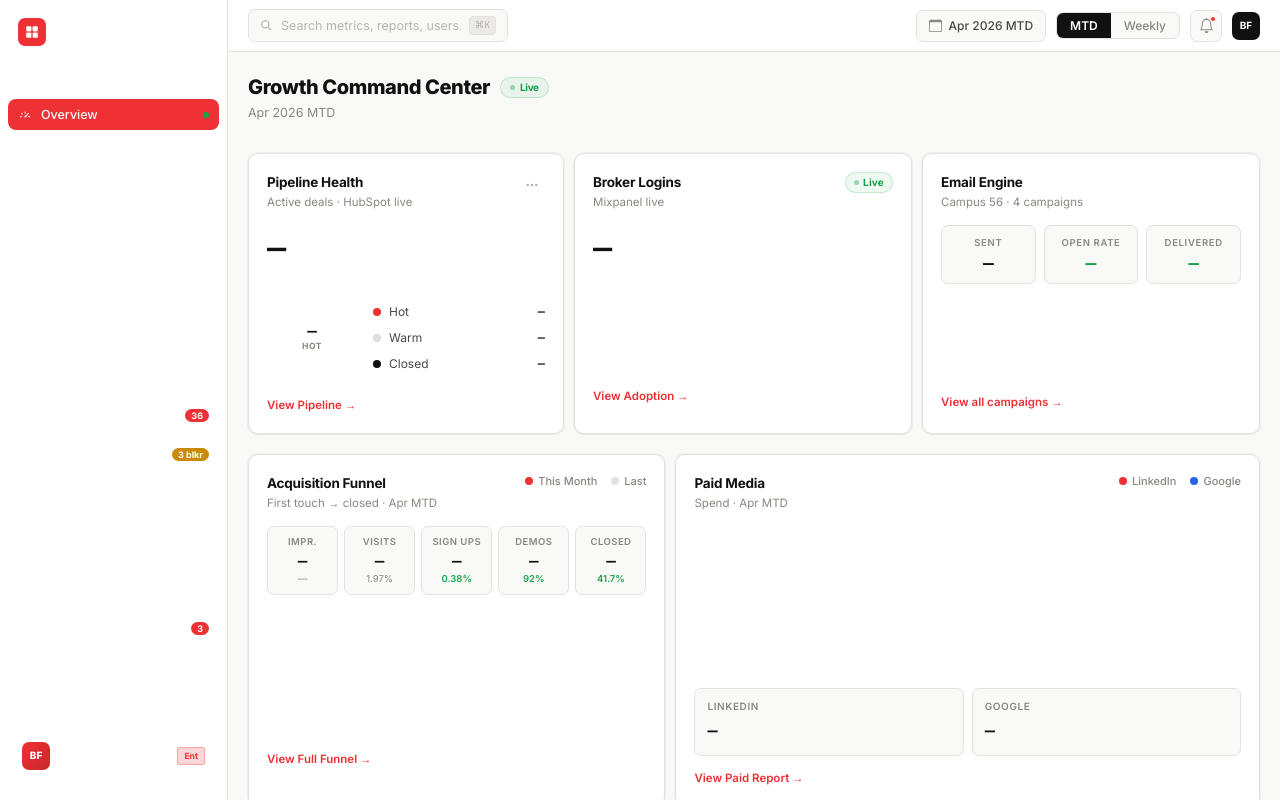
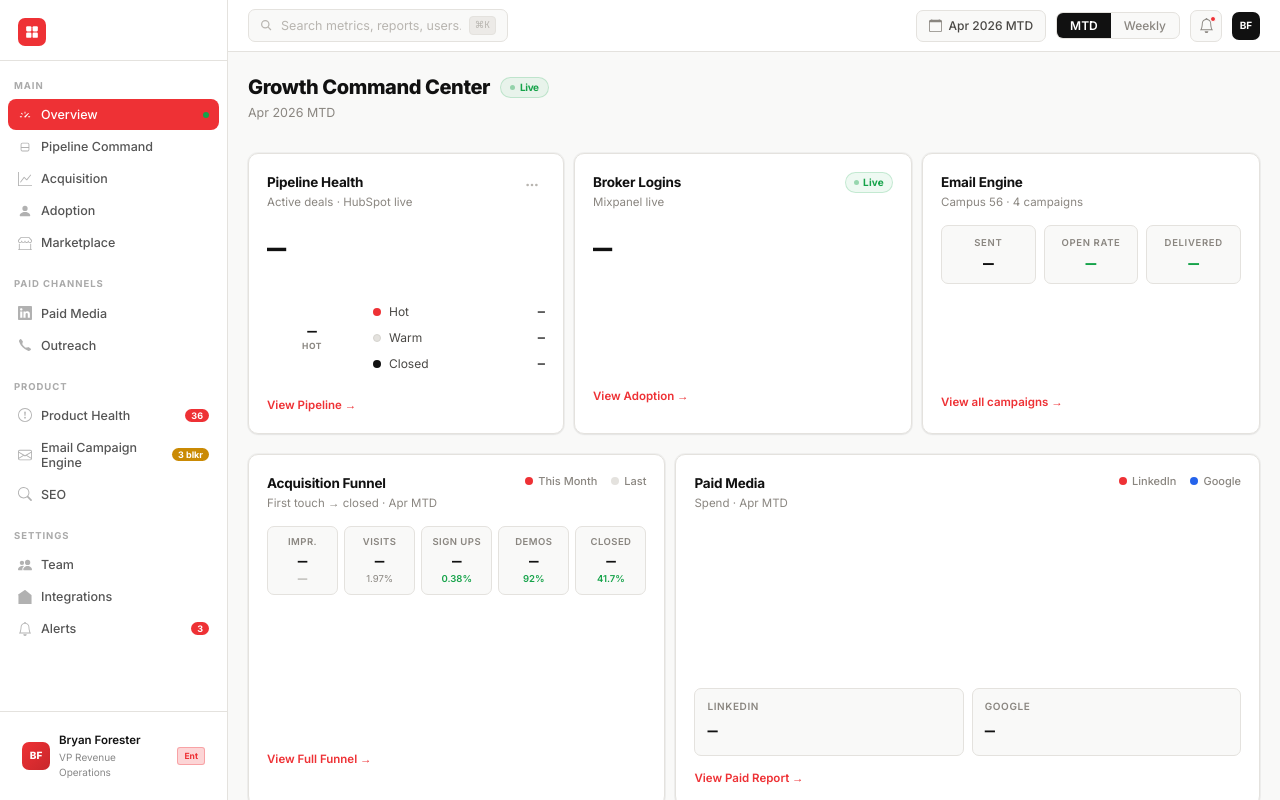
Before and after one commit to bforester-cloud/duxredashboardv2, a plain HTML site: page index.html in a window 1280 px wide. Drawn offline with nearby package versions, Linux system fonts and the light colour scheme; a script that the page names is missing.

Commit message:
Update index.html

```diff
--- a/index.html
+++ b/index.html
@@ -29,17 +29,17 @@ button{font-family:var(--ff);cursor:pointer;border:none;background:none}
 .main{flex:1;min-width:0;display:flex;flex-direction:column;overflow:hidden}
 .content-area{flex:1;overflow-y:auto}
 /* ── SIDEBAR ── */
-.sb-logo{padding:18px 18px 14px;display:flex;align-items:center;gap:10px;border-bottom:1px solid rgba(255,255,255,.06)}
+.sb-logo{padding:18px 18px 14px;display:flex;align-items:center;gap:10px;border-bottom:1px solid #e4e2de}
 .logo-mark{width:28px;height:28px;background:var(--red);border-radius:7px;display:flex;align-items:center;justify-content:center;flex-shrink:0}
 .logo-mark svg{width:14px;height:14px;fill:#fff}
 .logo-text{font-size:14px;font-weight:800;color:#fff;letter-spacing:-.3px}
-.logo-badge{font-size:9px;font-weight:700;background:rgba(255,255,255,.1);color:rgba(255,255,255,.4);padding:2px 6px;border-radius:3px;margin-left:auto;letter-spacing:.05em}
-.sb-sec{padding:18px 14px 6px;font-size:9.5px;font-weight:600;letter-spacing:.1em;color:rgba(255,255,255,.25);text-transform:uppercase}
+.logo-badge{font-size:9px;font-weight:700;background:#f3f3f1;color:#888;padding:2px 6px;border-radius:3px;margin-left:auto;letter-spacing:.05em;border:1px solid #e4e2de}
+.sb-sec{padding:18px 14px 6px;font-size:9.5px;font-weight:700;letter-spacing:.1em;color:#aaa;text-transform:uppercase}
 .sb-nav{padding:0 8px}
-.sb-item{display:flex;align-items:center;gap:9px;padding:8px 10px;border-radius:8px;color:rgba(255,255,255,.4);font-size:12.5px;font-weight:500;width:100%;text-align:left;transition:all .12s;margin-bottom:1px}
-.sb-item:hover{background:rgba(255,255,255,.06);color:rgba(255,255,255,.75)}
+.sb-item{display:flex;align-items:center;gap:9px;padding:8px 10px;border-radius:8px;color:#555;font-size:12.5px;font-weight:500;width:100%;text-align:left;transition:all .12s;margin-bottom:1px}
+.sb-item:hover{background:#f3f3f1;color:#111;font-weight:600}
 .sb-item.active{background:var(--red);color:#fff}
-.sb-icon{width:14px;height:14px;flex-shrink:0;opacity:.55}
+.sb-icon{width:14px;height:14px;flex-shrink:0;opacity:.45;color:#555}
 .sb-item:hover .sb-icon,.sb-item.active .sb-icon{opacity:1;filter:brightness(0) invert(1)}
 .sb-count{font-size:9px;font-weight:700;padding:1px 6px;border-radius:20px;margin-left:auto;flex-shrink:0}
 .sb-count.red{background:var(--red);color:#fff}
@@ -47,12 +47,12 @@ button{font-family:var(--ff);cursor:pointer;border:none;background:none}
 .sb-count.green{background:var(--green);color:#fff}
 .sb-dot{width:6px;height:6px;border-radius:50%;margin-left:auto;flex-shrink:0}
 .sb-dot.green{background:var(--green)}.sb-dot.red{background:var(--red)}
-.sb-bottom{margin-top:auto;padding:12px;border-top:1px solid rgba(255,255,255,.06)}
+.sb-bottom{margin-top:auto;padding:12px;border-top:1px solid #e4e2de}
 .sb-user{display:flex;align-items:center;gap:9px;padding:8px 10px;border-radius:8px;cursor:pointer}
-.sb-user:hover{background:rgba(255,255,255,.06)}
+.sb-user:hover{background:#f3f3f1}
 .sb-av{width:28px;height:28px;border-radius:7px;background:linear-gradient(135deg,var(--red),var(--red2));display:flex;align-items:center;justify-content:center;font-size:10px;font-weight:800;color:#fff;flex-shrink:0}
-.sb-name{font-size:11.5px;font-weight:600;color:rgba(255,255,255,.8)}
-.sb-role{font-size:10px;color:rgba(255,255,255,.3);margin-top:1px}
+.sb-name{font-size:11.5px;font-weight:600;color:#111}
+.sb-role{font-size:10px;color:#888;margin-top:1px}
 .sb-plan{margin-left:auto;font-size:8.5px;font-weight:700;padding:2px 6px;border-radius:3px;background:rgba(238,49,53,.2);color:var(--red);border:1px solid rgba(238,49,53,.3)}
 /* ── TOPBAR ── */
 .topbar{height:52px;background:var(--white);border-bottom:1px solid var(--border);display:flex;align-items:center;padding:0 20px;gap:10px;flex-shrink:0;z-index:20}
```
